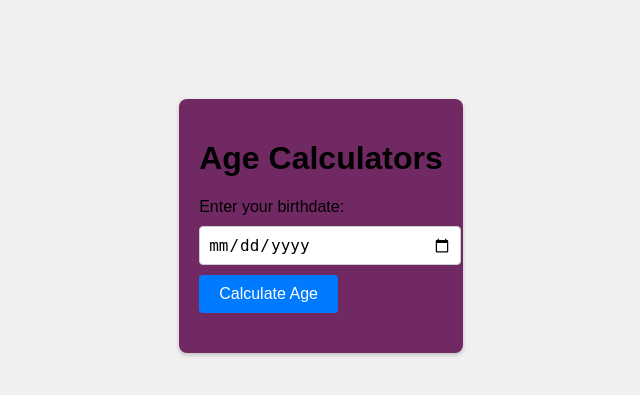
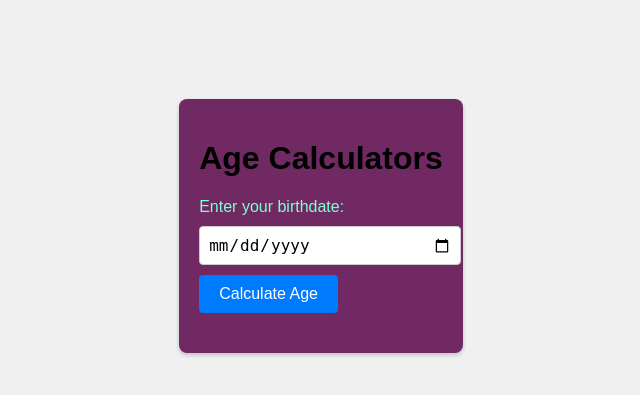
Before and after one commit to originalowner/originalowner.github.io, a PHP site: page / in a window 1280 px wide. Shown: the part 174-569 px from the top of the page, without its empty margins (319-959 px from the left). Run offline with PHP 8.4, Linux system fonts and the light colour scheme.

Commit message:
style changed

```diff
--- a/styles.css
+++ b/styles.css
@@ -22,6 +22,7 @@ h1 {
 label {
     display: block;
     margin-bottom: 10px;
+    color: aquamarine;
 }
 
 input[type="date"] {
```
